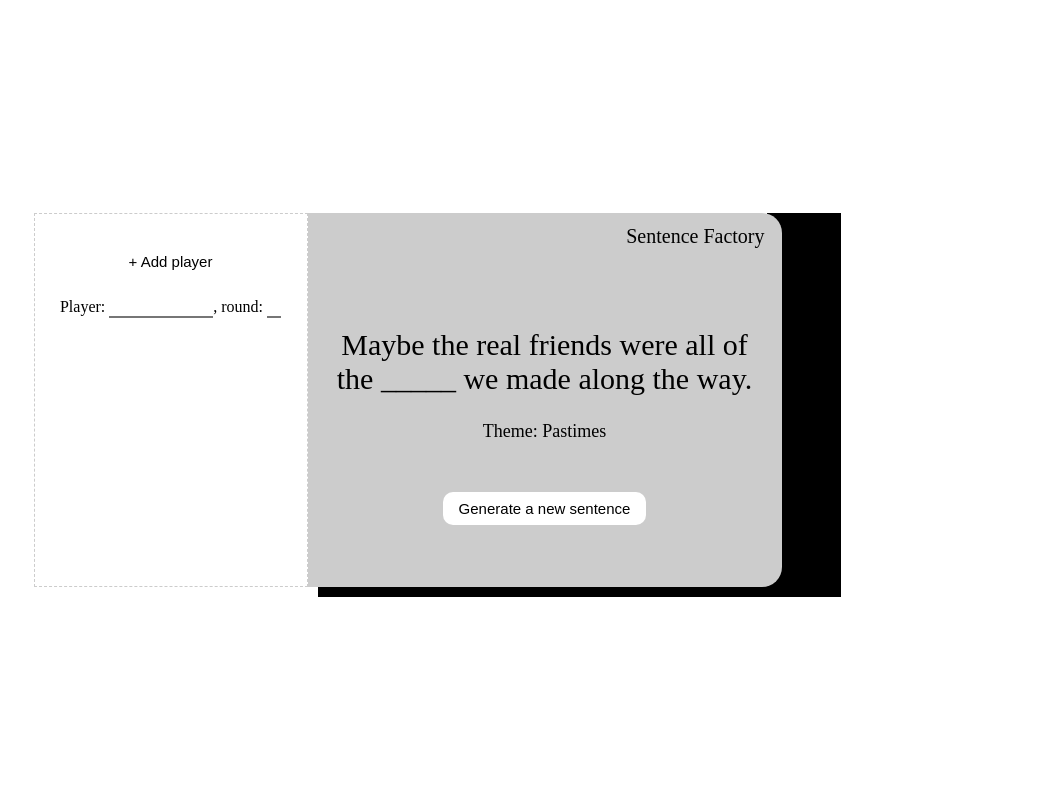
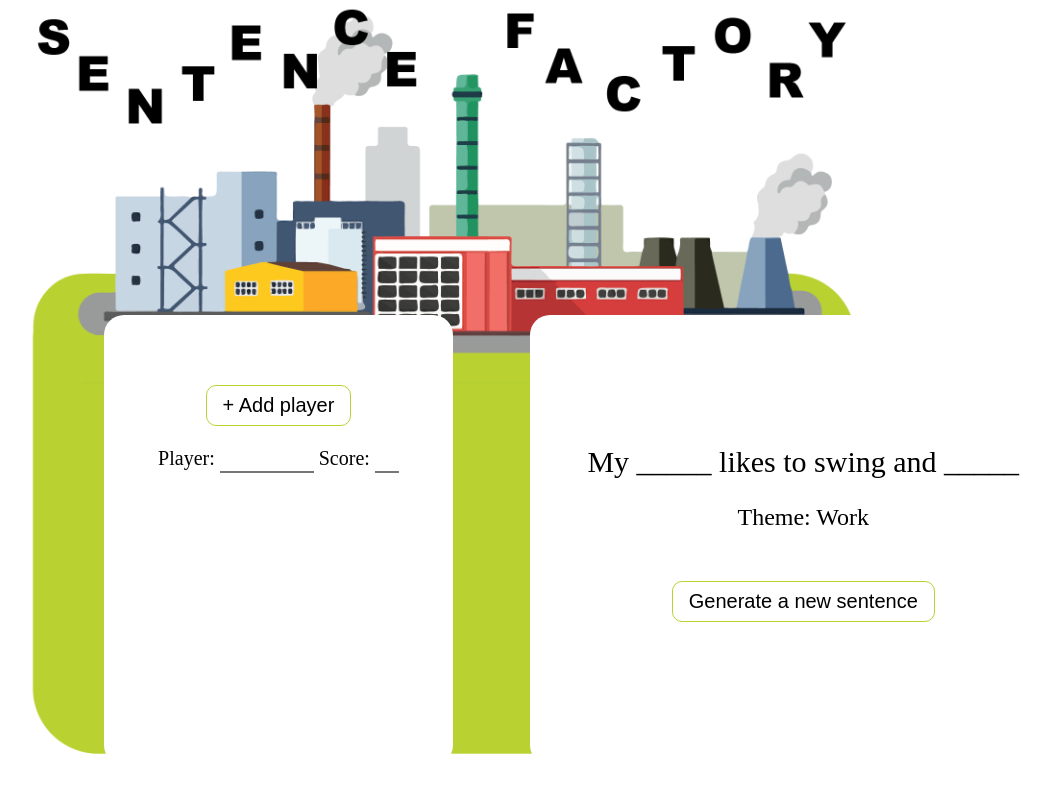
Before and after one commit to gggray/cs247g, a plain HTML site: page index.html in a window 1280 px wide. Shown: the whole page, without its empty margins (203-1254 px from the left). Drawn offline with Linux system fonts and the light colour scheme.

Commit message:
updated project for final

```diff
--- a/index.html
+++ b/index.html
@@ -10,15 +10,18 @@ html, body {
 }
 
 .name {
-    width: 100px;
+    width: 90px;
+    font-size: 20px;
 }
 
 .round {
-    width: 10px;
+    width: 20px;
+    font-size: 20px;
 }
 
 .individual {
     margin-bottom: 10px;
+    font-size: 20px;
 }
 
 input {
@@ -29,38 +32,47 @@ input {
 
 #add {
     margin: 20px;
+    font-size: 20px;
 }
 
 #container {
+    background-image: url("./background.png");
+    background-size:contain;
+    background-repeat:no-repeat;
+    background-position:center;
+    height: 100%;
+}
+
+#inner-container {
     display: flex;
     align-items: center;
-        justify-content: center;
     text-align: center;
-        height: 100%;
+    height:135%;
 }
 
 #card {
     width: 450px;
     height: 350px;
-        background-color: #ccc;
-        padding: 12px;
+    background-color: #ffffff;
+    padding: 50px;
+    margin-left: 6%;
     text-align: center;
-        box-shadow: 10px 10px;
-        border-radius: 0px 20px 20px 0px;
+    border-radius: 20px 20px 20px 20px;
 }
 
 #players {
     width: 250px;
     height: 350px;
-        border: 1px dashed #ccc;
-        padding: 11px;
+    background-color: #ffffff;
+    padding: 50px;
+    margin-left: 24%;
     overflow-y: scroll;
+    border-radius: 20px 20px 20px 20px;
 }
 
 #timer {
     width: 50px;
     height: 350px;
-        background-color: #000;
     padding: 12px;
     z-index: -1;
     margin-left: -15px;
@@ -70,13 +82,17 @@ input {
 button {
     cursor: pointer;
     padding: 8px 16px;
-        background-color: #fff;
-        border: none;
-        font-size: 15px;
+    background-color: #ffffff;
+    border: 1px solid #bad133;
+    font-size: 20px;
     width: auto;
     height: auto;
     display: inline-block;
     border-radius: 10px;
+}
+
+button:hover {
+  background-color: #bad133;
 }
 
 #sentence {
@@ -85,7 +101,7 @@ input {
 }
 
 #theme {
-        font-size: 18px;
+    font-size: 24px;
     margin-bottom: 50px;
 }
 
@@ -116,7 +132,31 @@ input {
     "We blended colors using _____.",
     "I let my dog borrow my _____ to _____.",
     "The fastest way to _____ is to _____.",
-    "I have to confess that I _____ while _____."
+    "I have to confess that I _____ while _____.",
+    "The name of Elon Musk’s next child: _____.",
+    "In addition to the pandemic and wildfires, the next 2020 phenomenon will be _____.",
+    "SHOCKING: This 23-year-old became a new homeowner by ____.",
+    "Going back in time to prank myself by _____.",
+    "This could be us, but you _____.",
+    "Who would win: 20 feral raccoons or _____?",
+    "Siri, where’s the nearest _____?",
+    "If you or a loved one was diagnosed with Mesothelioma you may be entitled to _____.",
+    "To be fair, you have to have a very high IQ to _____.",
+    "As MTL’s successor, I promise that Stanford will be ____ in the future.",
+    "Hey YouTube, welcome to my channel. As always don’t forget to like, subscribe, and ______.",
+    "I’ve gotta keep it real with you: ______ is not the solution to world hunger.",
+    "The sequel to the KonMari Method: throw out things that do not ____.",
+    "Studies show that 50% of couples end up _______.",
+    "The solution to the crumbling economy is not ____, but _____.",
+    "What if you went to therapy, but your therapist said _____?",
+    "Do you think someone would really do that? Go on the internet and just lie about ____?",
+    "I keep trying to illegally stream movies, but getting ads for ____.",
+    "After a long day of work, I come home and am bombarded with ____.",
+    "Choose ONE of the audio conference options: Join With Computer Audio or _____.",
+    "Software developers have revealed that the option to bring an AI helper that _______ will be available soon.",
+    "I tried to not get into a fight with my aunt during Thanksgiving, but she ____.",
+    "A depression meal can be just soup, mac and cheese, and _____.",
+    "Look out frosh: the CS department just released a new intro class: Intro to ______."
     ];
 
     var themes = [ "Animals",
@@ -129,7 +169,17 @@ input {
     "Friends",
     "Ex relationships",
     "Current relationships",
-    "Fears"
+    "Fears",
+    "quarantine",
+    "2020",
+    "pet peeves",
+    "animal behavior",
+    "scandals",
+    "breakups",
+    "self-care",
+    "2020 election",
+    "covid-19",
+    "Youtube scandal"
     ];
 
     function start() {
@@ -157,7 +207,7 @@ input {
         nameInput.type = "text";
         nameInput.className = "name";
         player.appendChild(nameInput);
-        player.innerHTML = player.innerHTML + ", round: ";
+        player.innerHTML = player.innerHTML + " Score: ";
         var roundInput = document.createElement("input");
         roundInput.type = "text";
         roundInput.className = "round";
@@ -173,18 +223,18 @@ input {
 
 <body>
 <div id="container">
+    <div id="inner-container">
         <div id="players">
             <button id="add" onclick="addPlayer()">+ Add player</button>
-        <div class="individual">Player: <input type="text" class="name">, round: <input type="text" class="round"> </div>
+            <div class="individual">Player: <input type="text" class="name"> Score: <input type="text" class="round"></div>
         </div>
         <div id="card">
-        <div id="title">Sentence Factory</div>
+            <div id="title"></div>
             <div id="sentence"></div>
             <div id="theme"></div>
             <button onclick="shuffle()" id="button">Generate a new sentence</button>
         </div>
-    <div id="timer">
-        hi
+
     </div>
 </div>
 </body>
```
Also changed, not shown: background.png (added), 1 other file. Lines whose indentation alone changed are shown as unchanged.
